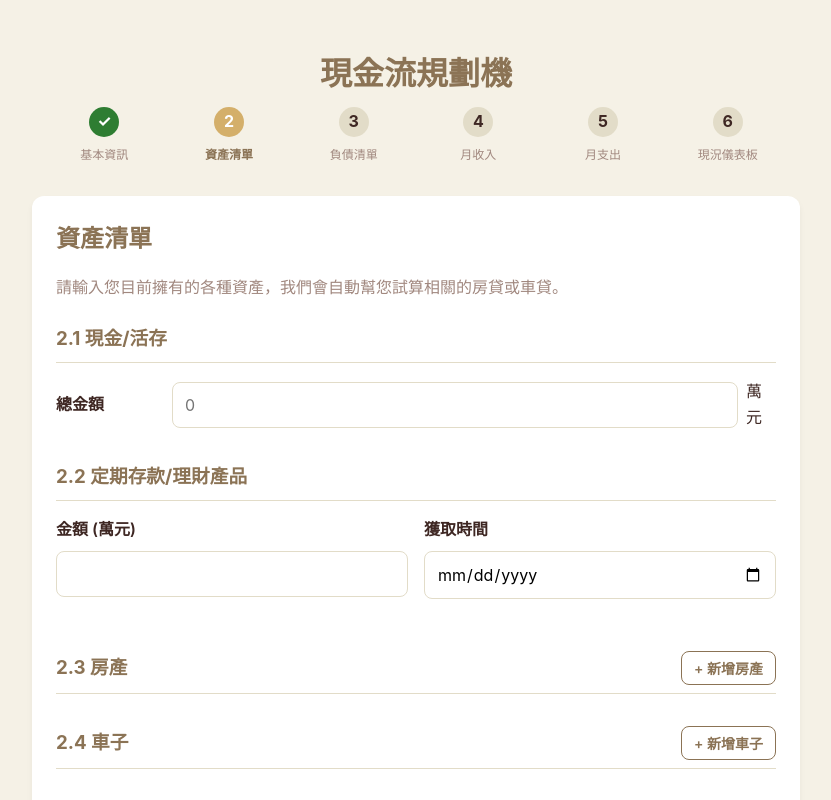
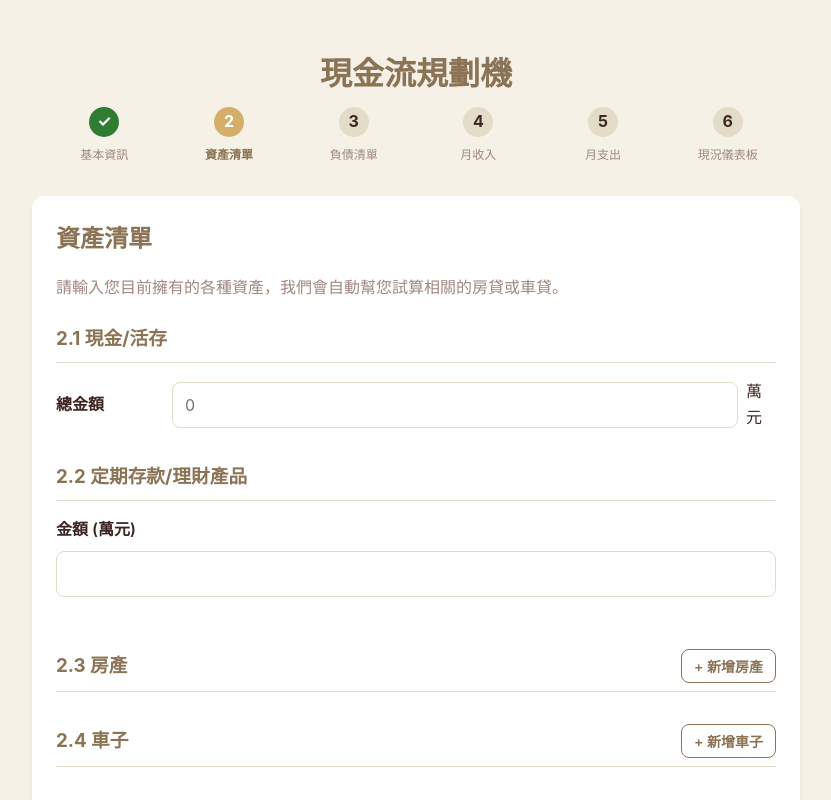
Before and after one commit to yang510224-bot/financial-planner, a Next.js app: page / in a window 1280 px wide. Both pictures are taken after a click on the button "下一步". Shown: the top 800 px of the page, without its empty margins (224-1055 px from the left). Built offline with nearby package versions, Linux system fonts and the light colour scheme.

Commit message:
style: 移除理財、保單、投資的獲取時間欄位

```diff
--- a/src/components/Step2Assets.jsx
+++ b/src/components/Step2Assets.jsx
@@ -95,22 +95,13 @@ export default function Step2Assets({ data, updateData }) {
       {/* 2.2 定期存款/理財產品 */}
       <h3 style={{ borderBottom: '1px solid var(--border-color)', paddingBottom: '8px', marginTop: '32px' }}>2.2 定期存款/理財產品</h3>
       <div className="flex gap-4" style={{ flexWrap: 'wrap' }}>
-        <div className="form-group" style={{ flex: '1 1 45%' }}>
+        <div className="form-group" style={{ flex: '1 1 100%' }}>
           <label className="form-label">金額 (萬元)</label>
           <input
             type="number"
             className="form-input"
             value={data.savings?.amount || ""}
             onChange={(e) => updateData('savings', { ...data.savings, amount: e.target.value })}
-          />
-        </div>
-        <div className="form-group" style={{ flex: '1 1 45%' }}>
-          <label className="form-label">獲取時間</label>
-          <input
-            type="date"
-            className="form-input"
-            value={data.savings?.date || ""}
-            onChange={(e) => updateData('savings', { ...data.savings, date: e.target.value })}
           />
         </div>
       </div>
@@ -281,13 +272,9 @@ export default function Step2Assets({ data, updateData }) {
 
         {data.insurance?.hasInsurance && (
           <div className="flex gap-4" style={{ flexWrap: 'wrap', marginTop: '16px' }}>
-            <div className="form-group" style={{ flex: '1 1 45%' }}>
+            <div className="form-group" style={{ flex: '1 1 100%' }}>
               <label className="form-label">保單現值總額 (萬元)</label>
               <input type="number" className="form-input" value={data.insurance.amount} onChange={e => updateData('insurance', { ...data.insurance, amount: e.target.value })} />
-            </div>
-            <div className="form-group" style={{ flex: '1 1 45%' }}>
-              <label className="form-label">獲取時間</label>
-              <input type="date" className="form-input" value={data.insurance.date} onChange={e => updateData('insurance', { ...data.insurance, date: e.target.value })} />
             </div>
           </div>
         )}
@@ -308,13 +295,9 @@ export default function Step2Assets({ data, updateData }) {
 
         {data.investments?.hasInvestments && (
           <div className="flex gap-4" style={{ flexWrap: 'wrap', marginTop: '16px' }}>
-            <div className="form-group" style={{ flex: '1 1 45%' }}>
+            <div className="form-group" style={{ flex: '1 1 100%' }}>
               <label className="form-label">投資部位總市值 (萬元)</label>
               <input type="number" className="form-input" value={data.investments.amount} onChange={e => updateData('investments', { ...data.investments, amount: e.target.value })} />
-            </div>
-            <div className="form-group" style={{ flex: '1 1 45%' }}>
-              <label className="form-label">獲取時間</label>
-              <input type="date" className="form-input" value={data.investments.date} onChange={e => updateData('investments', { ...data.investments, date: e.target.value })} />
             </div>
           </div>
         )}
```
